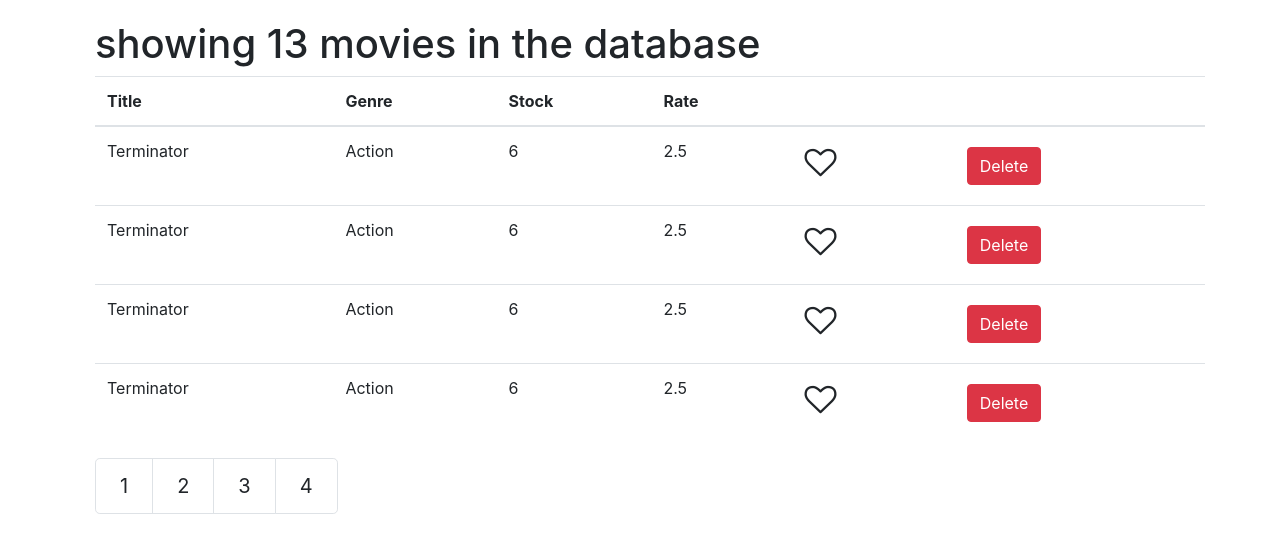
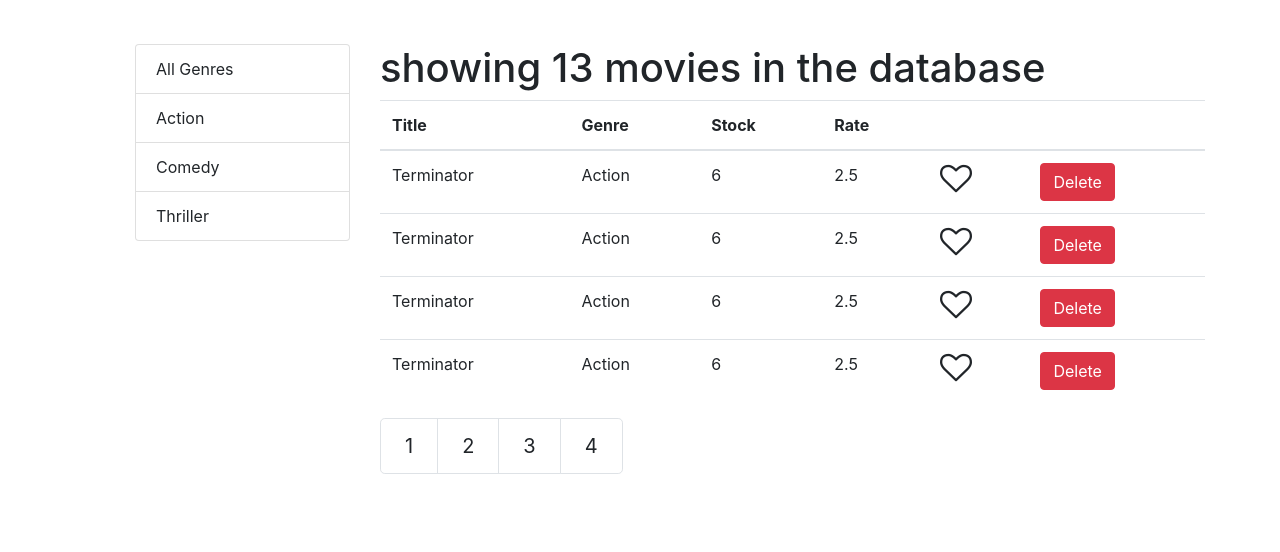
Before and after one commit to Mnabawy/vidly, a React (Create React App) app: page /movies/5b21ca3eeb7f6fbccd471816 in a window 1280 px wide. Shown: the top 552 px of the page. Built offline with nearby package versions, Linux system fonts and the light colour scheme.

Commit message:
pagination and filtration

```diff
--- a/src/components/common/like.jsx
+++ b/src/components/common/like.jsx
@@ -1,19 +1,10 @@
-import React, { Component } from 'react';
+import React, { Component } from "react";
 
-const  Like = (props) => {
+const Like = (props) => {
+  let classes = "fa-2x fa fa-heart";
+  if (!props.liked) classes += "-o";
 
-   let classes = "fa-2x m-2 fa fa-heart"
-   if (!props.liked) classes += "-o"
-
-   return (
-      <i
-         className={classes}
-         aria-hidden="true"
-         onClick={props.onClick}
-      />
-   );
-}
-
-
+  return <i className={classes} aria-hidden="true" onClick={props.onClick} />;
+};
 
 export default Like;
--- /dev/null
+++ b/src/components/common/listGroup.jsx
@@ -0,0 +1,41 @@
+import React, { Component } from "react";
+import { genres } from "../../services/fakeGenreService";
+import { getMovies } from "../../services/fakeMovieService";
+
+class ListGroup extends Component {
+  render() {
+    const {
+      items,
+      textProp,
+      valueProp,
+      onItemSelect,
+      selectedItem,
+    } = this.props;
+    return (
+      <ul>
+        {items.map((item) => {
+          return (
+            <li
+              key={item[valueProp]}
+              className={
+                item === selectedItem
+                  ? "list-group-item active"
+                  : "list-group-item"
+              }
+              onClick={() => onItemSelect(item)}
+            >
+              {item[textProp]}
+            </li>
+          );
+        })}
+      </ul>
+    );
+  }
+}
+
+ListGroup.defaultProps = {
+  textProp: "name",
+  valueProp: "_id",
+};
+
+export default ListGroup;
--- a/src/components/movies.jsx
+++ b/src/components/movies.jsx
@@ -1,15 +1,24 @@
 import React, { Component } from "react";
 import { getMovies } from "../services/fakeMovieService";
+import { getGenres } from "../services/fakeGenreService";
 import Like from "./common/like";
 import Pagination from "./common/paginatoin";
 import { paginate } from "../utils/paginate";
+import ListGroup from "./common/listGroup";
+import _ from "lodash";
 
 class Movies extends Component {
   state = {
-    movies: getMovies(),
+    movies: [],
+    genres: [],
     currentPage: 1,
     pageSize: 4,
   };
+
+  componentDidMount() {
+    const genres = [{ name: "All Genres" }, ...getGenres()];
+    this.setState({ movies: getMovies(), genres });
+  }
 
   handleDelete = (movie) => {
     let movies = this.state.movies;
@@ -29,21 +38,39 @@ class Movies extends Component {
     this.setState({ currentPage: page });
   };
 
+  handleGenreSelect = (genre) => {
+    this.setState({currentPage:1, selectedGenre: genre });
+  };
+
   render() {
+    const { length: count } = this.state.movies;
     const {
       movies: moviesList,
       pageSize,
       currentPage,
-      moviesPerPage,
+      selectedGenre,
     } = this.state;
-    const { length: count } = this.state.movies;
-
-    const movies = paginate(moviesList, currentPage, pageSize);
 
     if (count === 0) return "there is no movies in the database";
 
+    const filetred =
+      selectedGenre && selectedGenre._id
+        ? moviesList.filter((movie) => movie.genre._id === selectedGenre._id)
+        : moviesList;
+
+    const movies = paginate(filetred, currentPage, pageSize);
+
     return (
-      <div className="container">
+      <div className="container mt-4">
+        <div className="row">
+          <div className="col-sm-12 col-md-3">
+            <ListGroup
+              items={this.state.genres}
+              selectedItem={this.state.selectedGenre}
+              onItemSelect={this.handleGenreSelect}
+            />
+          </div>
+          <div className="col-sm-12 col-md-9">
             <h1>showing {count} movies in the database</h1>
             <table className="table">
               <thead style={{ textAlign: "left" }}>
@@ -72,7 +99,7 @@ class Movies extends Component {
                       </td>
                       <td>
                         <button
-                      className="btn btn-danger m-2"
+                          className="btn btn-danger"
                           onClick={() => this.handleDelete(movie)}
                         >
                           Delete
@@ -85,10 +112,12 @@ class Movies extends Component {
             </table>
             <Pagination
               currentPage={currentPage}
-          itemsCount={count}
+              itemsCount={filetred.length}
               pageSize={pageSize}
               onPageChange={this.handlePageChange}
             />
+          </div>
+        </div>
       </div>
     );
   }
```
Lines whose indentation alone changed are shown as unchanged.
